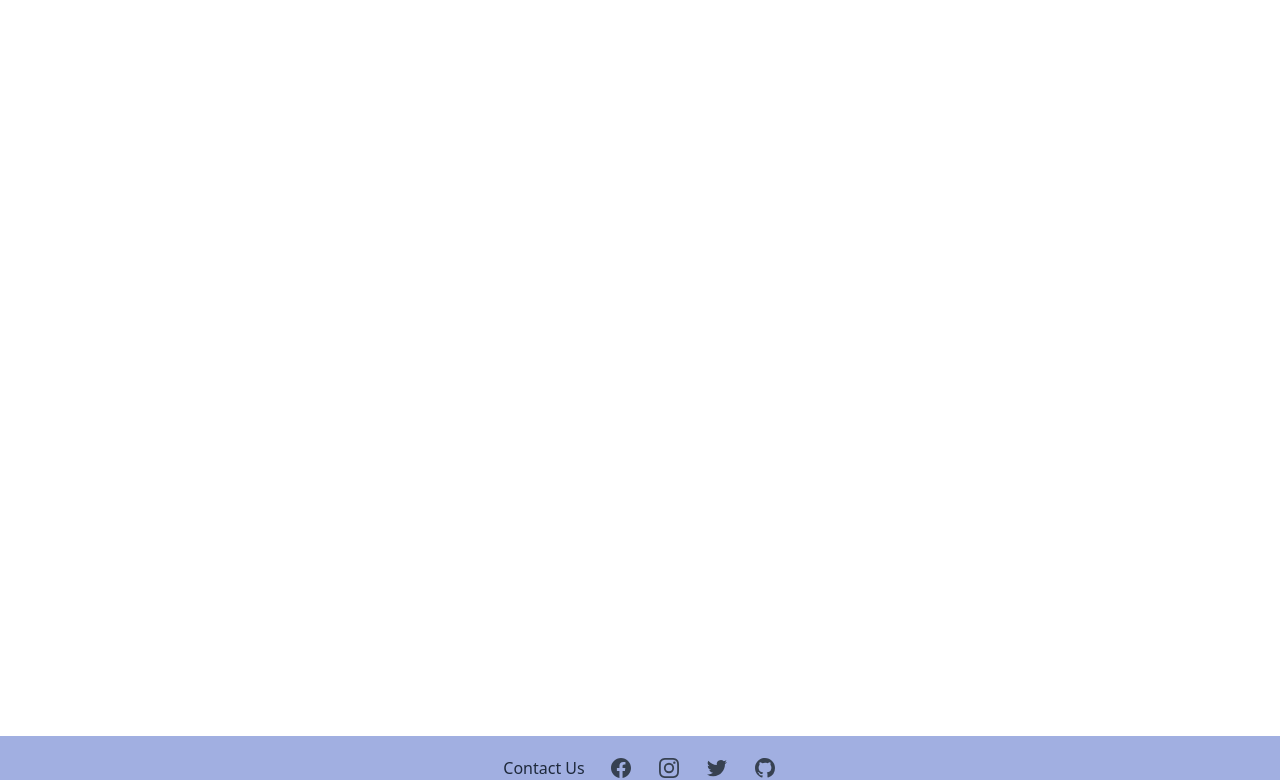
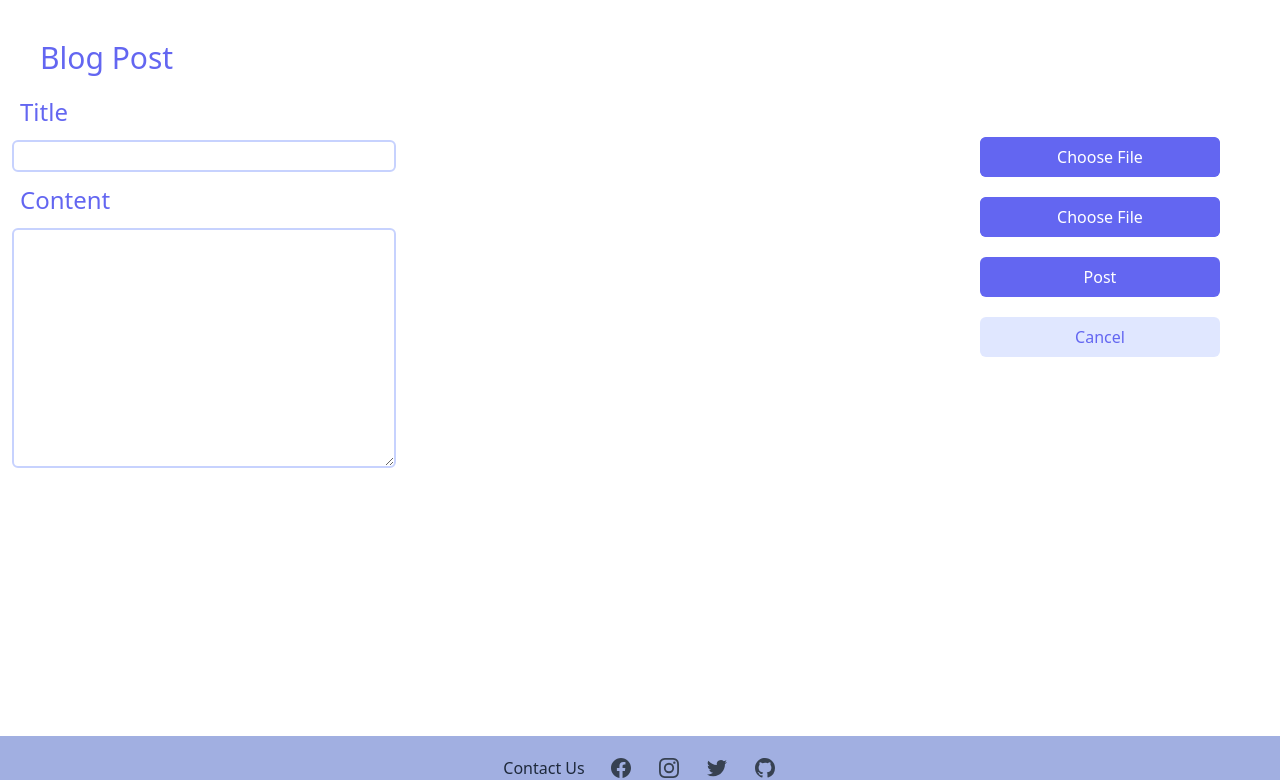
Before and after one commit to Marianplum/DES323_Ablog, a Django app: page /blogpost in a window 1280 px wide. Shown: the part 64-844 px from the top of the page. Run offline with Django 4.2, Linux system fonts and the light colour scheme; some libraries are stand-ins or nearby versions.

Commit message:
update blog-post

```diff
--- a/hello_world/templates/ablog/blog-post.html
+++ b/hello_world/templates/ablog/blog-post.html
@@ -1,5 +1,120 @@
 {% extends 'ablog/layout.html' %}
+{% block title %}Blog Post{% endblock %}
 
 {% block content %}
+<style>
+    .textarea-fileinput, .textarea-fileinput::file-selector-button {
+        width: 15em;
+        background-color: #6366f1;
+        color: #fff;
+        height: 2.5rem;
+        border-radius: 0.375rem;
+        border: none;
+    }
+    .img-fileinput, .img-fileinput::file-selector-button {
+        width: 15em;
+        background-color: #6366f1;
+        color: #fff;
+        height: 2.5rem;
+        border-radius: 0.375rem;
+        border: none;
+    }
+</style>
+<div class="flex">
+    <div class="flex-1">
+
+        <div class="pl-10 pt-10 pb-5 m-auto text-left text-indigo-500 px-5 py-4 text-3xl font-medium"><p>Blog Post</p></div>
+        <div class="pl-5 m-auto text-left text-indigo-500 text-2xl font-medium"><p>Title</p></div>
+            <div class="bg-light p-3 rounded mx-md-5 ">
+                <input type="text" class="w-96 h-8 border-solid border-2 border-indigo-200 rounded-md">
+            </div>
+        <div class="pl-5 m-auto text-left text-indigo-500 text-2xl font-medium"><p>Content</p></div>
+
+        <div data-field-wrapper="some_text_area">
+            <form class=" bg-light p-3 rounded mx-md-5 ">
+                <textarea class="w-96 h-60 overflow-auto form-control mb-2 border-solid border-2 border-indigo-200 rounded-md"></textarea>
+            </form>
+        </div>
+
+    </div>
+    <div class=" flex-col p-10 m-auto">
+        <div class="m-5"><input type="file" class="form-control textarea-fileinput rounded-md"></div>
+        <div class="m-5"><input type="file" class="form-control img-fileinput" accept="image/*"></div>
+        <div class="m-5 text-center bg-indigo-500 text-white rounded-md h-10 "><button class="p-2" type="button" onclick="post_blog()">Post</button></div>
+        <div class="m-5 text-center bg-indigo-100 text-indigo-500 rounded-md h-10  rounded-md h-10 "><button class="p-2" type="button" onclick="window.location.replace('/')">Cancel</button></div>
+    </div>
+</div>
+
+
+
+<script>
+
+ function post_blog(){
+    var post_con = document.getElementById('')
+ }
+
+ function cancel(){
+
+ }
+
+class ImportTextFieldPanel {
+    constructor(id) {
+        this.wrapper = document.querySelector(`[data-field-wrapper="${id}"]`);
+        this.fileInput = this.wrapper.querySelector('input');
+        this.textArea = this.wrapper.querySelector('textarea');
+
+        this.textInitialHeight = this.textArea.style.height;
+        if (this.textArea.style.maxHeight === '') {
+            this.textArea.style.maxHeight = '30em';
+        }
+        this.textArea.style.overflowY = 'auto';
+
+        this.fileInput.addEventListener('change', this.handleFileInputChange.bind(this));
+
+        this.textArea.parentElement.addEventListener('dragover', this.handleDragOver.bind(this));
+        this.textArea.parentElement.addEventListener('drop', this.handleDrop.bind(this));
+    }
+
+    readFile(source, target) {
+        const reader = new FileReader();
+        reader.addEventListener('load', (event) => {
+            target.value = event.target.result;
+            target.style.height = this.textInitialHeight;
+            target.style.height = target.scrollHeight
+                + parseFloat(getComputedStyle(target).paddingTop)
+                + parseFloat(getComputedStyle(target).paddingBottom) + 'px';
+        });
+        reader.readAsText(source);
+    }
+
+    handleFileInputChange(event) {
+        event.preventDefault();
+        const input = this.fileInput.files[0];
+        this.readFile(input, this.textArea);
+        this.fileInput.value = '';
+        this.fileInput.blur();
+    }
+
+    handleDragOver(event) {
+        event.stopPropagation();
+        event.preventDefault();
+        event.dataTransfer.dropEffect = 'copy';
+    }
+
+    handleDrop(event) {
+        event.stopPropagation();
+        event.preventDefault();
+        const input = event.dataTransfer.files[0];
+        this.readFile(input, this.textArea);
+    }
+}
+</script>
+<script>
+    new ImportTextFieldPanel("some_text_area");
+
+</script>
+
+
+
 
 {% endblock %}
```
